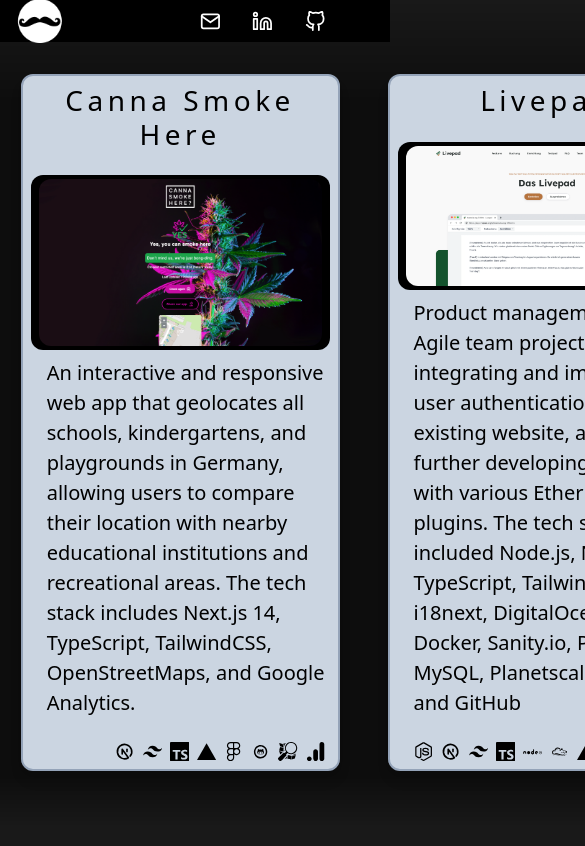
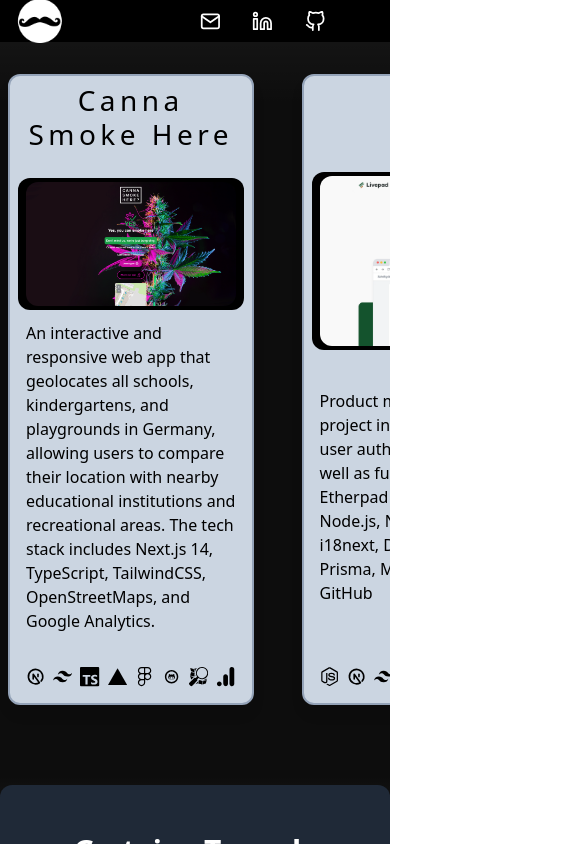
Before and after one commit to federerkristijan/kf-web, a Next.js app: page /projects in a window 390 px wide. Shown: the top 846 px of the page, 585 px wide, since content can reach past the window. Built offline with nearby package versions, Linux system fonts and the light colour scheme.

Commit message:
mobile version done, need fixing carousel

```diff
--- a/src/app/globals.css
+++ b/src/app/globals.css
@@ -7,6 +7,8 @@
 #__next {
   height: 100%;
   width: 100%;
+  max-width: 100vw;
+  overflow-x: hidden;
   --scroll-behavior: smooth !important;
   scroll-behavior: smooth !important;
   margin: 0;
@@ -263,9 +265,11 @@
 
 .projects {
   display: flex;
-  width: 95vw;
+  width: 100%;
   padding-top: 2rem;
-  padding-left: 4vw;
+  padding-left: 1rem;
+  padding-right: 1rem;
+  box-sizing: border-box;
 }
 
 .projects-grid {
@@ -359,6 +363,8 @@
 /* Mobile Projects Carousel */
 .mobile-projects-section {
   padding: 1rem;
+  width: 100%;
+  box-sizing: border-box;
 }
 
 .carousel-container {
@@ -507,4 +513,28 @@
   .about-quote {
     font-size: 0.9rem;
   }
+
+  .projects {
+    padding-left: 0.5rem;
+    padding-right: 0.5rem;
+  }
+
+  .project-card {
+    width: 100%;
+  }
+
+  .project-image {
+    width: 100%;
+    height: auto;
+  }
+
+  .project-description {
+    font-size: 1rem;
+    padding-left: 0.5rem;
+  }
+
+  .project-icons {
+    justify-content: center;
+    padding: 0.5rem;
+  }
 }
```
